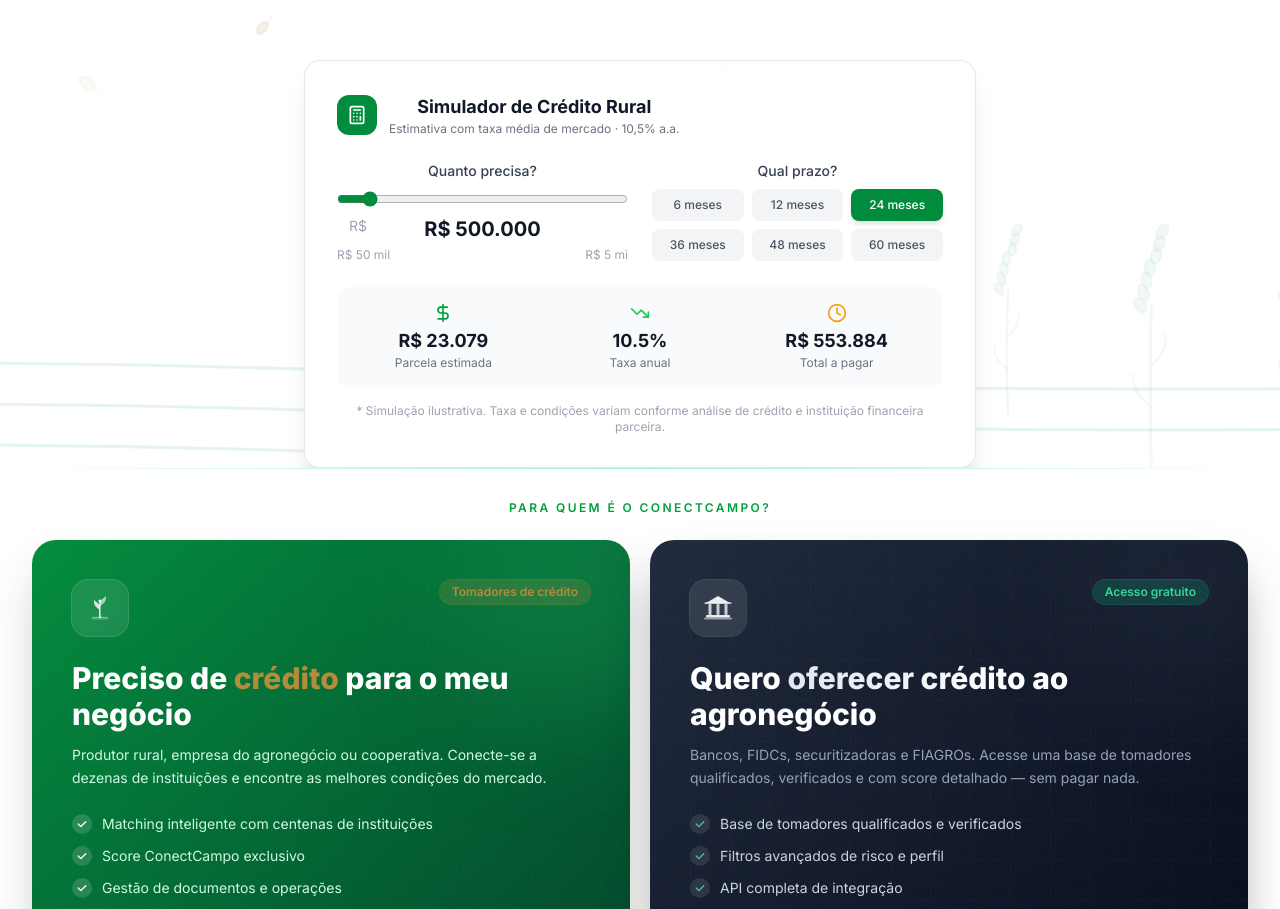
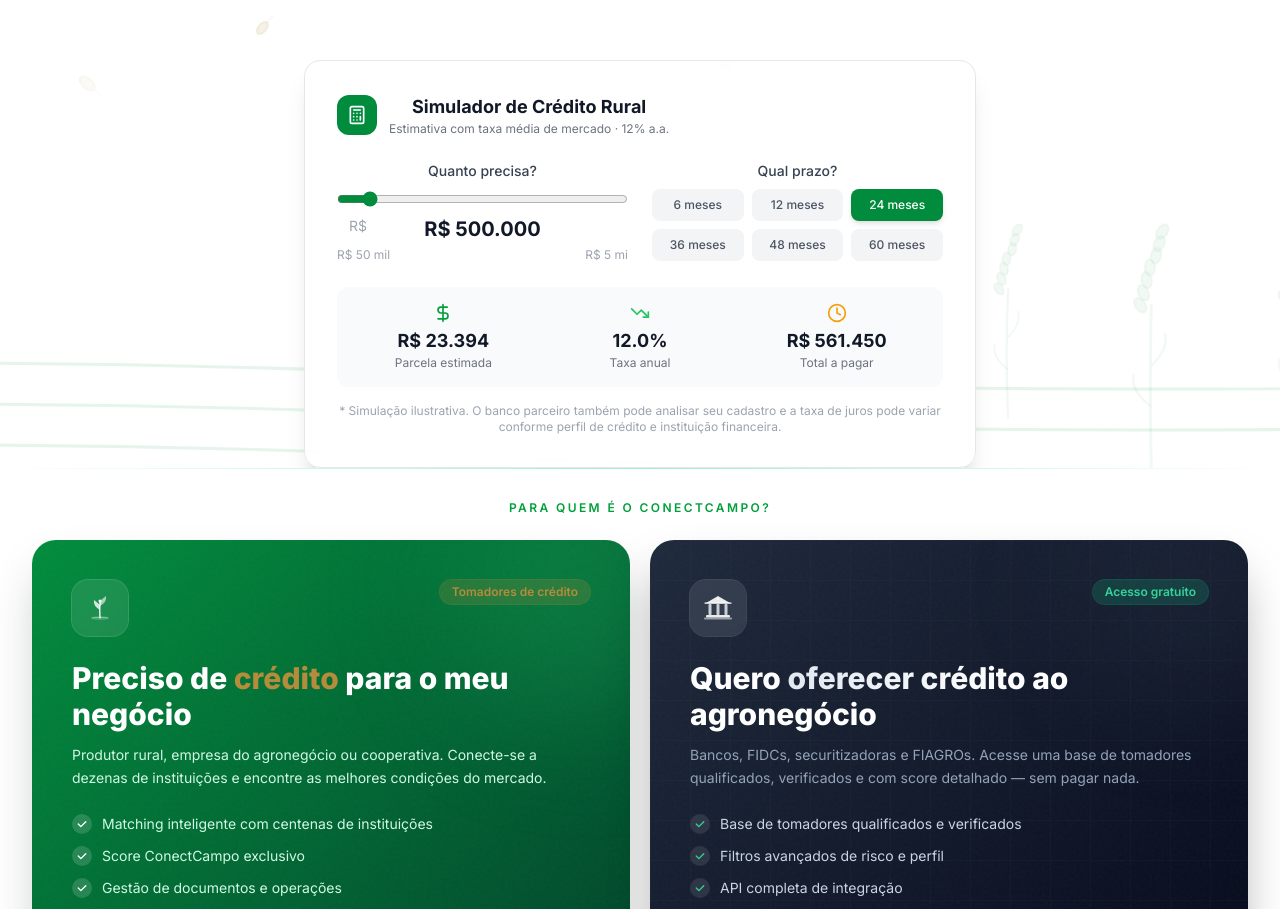
Before and after one commit to giovannesartor/conectcampo-site, a Next.js app in the folder apps/web/: page / in a window 1280 px wide. Shown: the part 800-1709 px from the top of the page. Built offline with nearby package versions, Linux system fonts and the light colour scheme.

Commit message:
fix: atualiza taxa simulador para 12% a.a. e aviso sobre análise do banco parceiro

```diff
--- a/apps/web/src/components/landing/CreditSimulator.tsx
+++ b/apps/web/src/components/landing/CreditSimulator.tsx
@@ -27,7 +27,7 @@
   const [term, setTerm] = useState(24);
 
   const result = useMemo(() => {
-    const annualRate = 0.105; // 10.5% a.a. (taxa média crédito rural)
+    const annualRate = 0.12; // 12% a.a. (taxa média crédito rural)
     const monthlyRate = Math.pow(1 + annualRate, 1 / 12) - 1;
     const monthlyPayment =
       (amount * monthlyRate) / (1 - Math.pow(1 + monthlyRate, -term));
@@ -55,7 +55,7 @@
               Simulador de Crédito Rural
             </h3>
             <p className="text-xs text-gray-500 dark:text-gray-400">
-              Estimativa com taxa média de mercado · 10,5% a.a.
+              Estimativa com taxa média de mercado · 12% a.a.
             </p>
           </div>
         </div>
@@ -134,8 +134,8 @@
         </div>
 
         <p className="mt-4 text-center text-xs text-gray-400">
-          * Simulação ilustrativa. Taxa e condições variam conforme análise de crédito e instituição
-          financeira parceira.
+          * Simulação ilustrativa. O banco parceiro também pode analisar seu cadastro e a taxa de
+          juros pode variar conforme perfil de crédito e instituição financeira.
         </p>
       </div>
     </motion.div>
```
